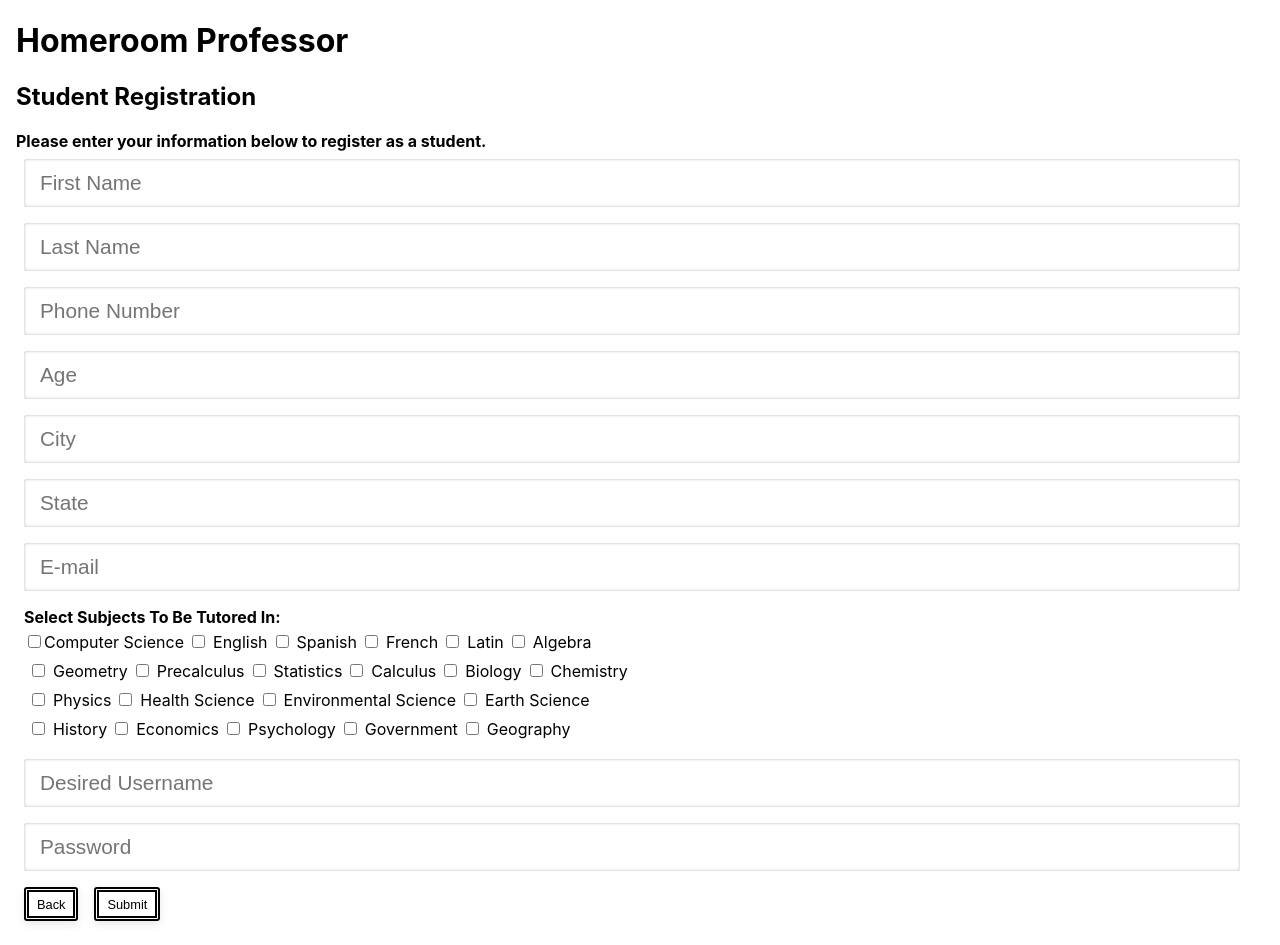
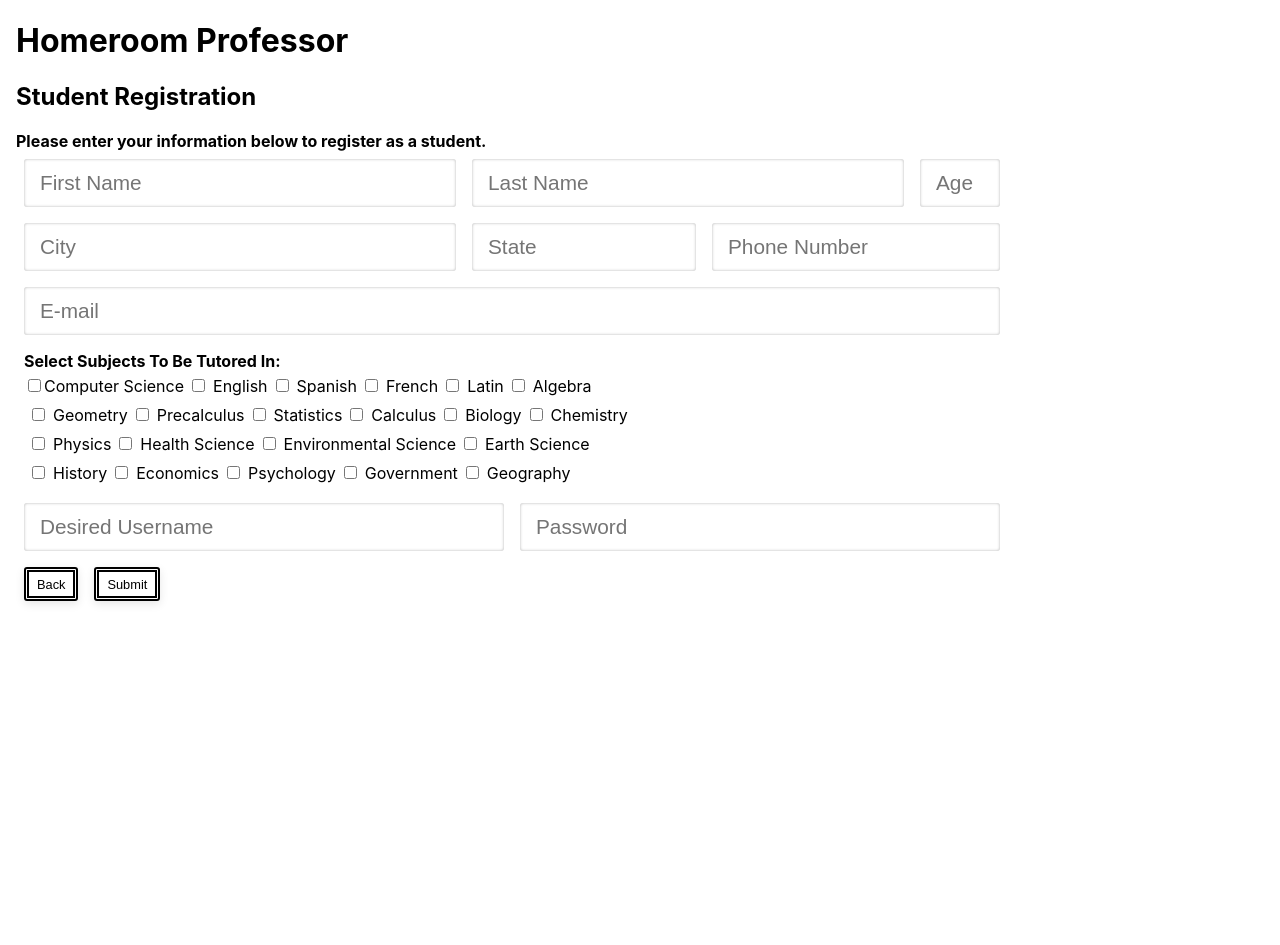
Before and after one commit to ammarsyed/HomeroomProfessor, a React (Create React App) app in the folder CEN3031Project/client/: page /StudentRegistration in a window 1280 px wide. After the commit the page ends 800 px from the top, so only its background shows below. Built offline with nearby package versions, Linux system fonts and the light colour scheme.

Commit message:
Fixed Login & Registration UI for minimize/maximize adjustments

```diff
--- a/CEN3031Project/client/src/components/Login.js
+++ b/CEN3031Project/client/src/components/Login.js
@@ -69,6 +69,7 @@ const Login = (props) => {
                 </b>
             </div>
             <input
+                className="inputFormHalf"
                 type="text"
                 placeholder="Enter Username"
                 value={username}
@@ -76,6 +77,7 @@ const Login = (props) => {
             />
             <br/>
             <input
+                className="inputFormHalf"
                 type="text"
                 placeholder="Enter Password"
                 value={hash}
--- a/CEN3031Project/client/src/components/ProfessorRegister.js
+++ b/CEN3031Project/client/src/components/ProfessorRegister.js
@@ -112,37 +112,44 @@ const ProfessorRegister = (props) => {
             </div>
 
             <input
+                className="inputHalf"
                 type="text"
                 placeholder="First Name"
                 value={firstName}
                 onChange={event => setFirstName(event.target.value)}
             />
             <input
+                className="inputHalf"
                 type="text"
                 placeholder="Last Name"
                 value={lastName}
                 onChange={event => setLastName(event.target.value)}
             />
+            <br/>
             <input
+                className="input38"
                 type="text"
                 placeholder="Phone Number"
                 value={phoneNumber}
                 onChange={event => setPhoneNumber(event.target.value)}
             />
-            <br />
             <input
+                className="inputHalf"
                 type="text"
                 placeholder="City"
                 value={city}
                 onChange={event => setCity(event.target.value)}
             />
             <input
+                className="inputThird"
                 type="text"
                 placeholder="State"
                 value={state}
                 onChange={event => setState(event.target.value)}
             />
+            <br />
             <input
+                className="inputForm"
                 type="text"
                 placeholder="E-mail"
                 value={email}
@@ -150,12 +157,14 @@ const ProfessorRegister = (props) => {
             />
             <br />
             <input
+                className="inputFormHalf"
                 type="text"
                 placeholder="University"
                 value={university}
                 onChange={event => setUniversity(event.target.value)}
             />
             <input
+                className="inputFormHalf"
                 type="text"
                 placeholder="Department"
                 value={department}
@@ -212,11 +221,13 @@ const ProfessorRegister = (props) => {
             </p>
             <input
                 type="text"
+                className="inputFormHalf"
                 placeholder="Desired Username"
                 value={username}
                 onChange={event => setUsername(event.target.value)}
             />
             <input
+                className="inputFormHalf"
                 type="text"
                 placeholder="Password"
                 value={hash}
--- a/CEN3031Project/client/src/components/StudentRegister.js
+++ b/CEN3031Project/client/src/components/StudentRegister.js
@@ -113,24 +113,21 @@ const StudentRegister = (props) => {
             </div>
 
             <input
+                className="inputHalf"
                 type="text"
                 placeholder="First Name"
                 value={firstName}
                 onChange={event => setFirstName(event.target.value)}
             />
             <input
+                className="inputHalf"
                 type="text"
                 placeholder="Last Name"
                 value={lastName}
                 onChange={event => setLastName(event.target.value)}
             />
             <input
-                type="text"
-                placeholder="Phone Number"
-                value={phoneNumber}
-                onChange={event => setPhoneNumber(event.target.value)}
-            />
-            <input
+                className="inputEigth"
                 type="text"
                 placeholder="Age"
                 value={age}
@@ -138,18 +135,29 @@ const StudentRegister = (props) => {
             />
             <br/>
             <input
+                className="inputHalf"
                 type="text"
                 placeholder="City"
                 value={city}
                 onChange={event => setCity(event.target.value)}
             />
             <input
+                className="inputThird"
                 type="text"
                 placeholder="State"
                 value={state}
                 onChange={event => setState(event.target.value)}
             />
             <input
+                className="input38"
+                type="text"
+                placeholder="Phone Number"
+                value={phoneNumber}
+                onChange={event => setPhoneNumber(event.target.value)}
+            />
+            <br/>
+            <input
+                className="inputForm"
                 type="text"
                 placeholder="E-mail"
                 value={email}
@@ -205,12 +213,14 @@ const StudentRegister = (props) => {
                     value="{geography}" onChange={event => setGeography(event.target.value)} />Geography</label>
             </p>
             <input
+                className="inputFormHalf"
                 type="text"
                 placeholder="Desired Username"
                 value={username}
                 onChange={event => setUsername(event.target.value)}
             />
             <input
+                className="inputFormHalf"
                 type="text"
                 placeholder="Password"
                 value={hash}
--- a/CEN3031Project/client/src/index.css
+++ b/CEN3031Project/client/src/index.css
@@ -132,7 +132,20 @@ input[type='text'] {
 	box-shadow: inset 0 0 3px rgba(0, 0, 0, 0.3);
 	border-radius: 3px;
 	padding: 0 1rem;
-	width: calc(100% - 12rem);
+	width: 61rem;
+	height: 3rem;
+	color:#000000;
+}
+
+.inputFormHalf[type='text'] {
+	margin: 0.5rem;
+	background: rgb(255, 255, 255);
+	font-size: 1.3rem;
+	border: #000000;
+	box-shadow: inset 0 0 3px rgba(0, 0, 0, 0.3);
+	border-radius: 3px;
+	padding: 0 1rem;
+	width: 30rem;
 	height: 3rem;
 	color:#000000;
 }
@@ -145,7 +158,20 @@ input[type='text'] {
 	box-shadow: inset 0 0 3px rgba(0, 0, 0, 0.3);
 	border-radius: 3px;
 	padding: 0 1rem;
-	width: calc(33% - 12rem);
+	width: 14rem;
+	height: 3rem;
+	color:#000000;
+}
+
+.input38[type='text'] {
+	margin: 0.5rem;
+	background: rgb(255, 255, 255);
+	font-size: 1.3rem;
+	border: #000000;
+	box-shadow: inset 0 0 3px rgba(0, 0, 0, 0.3);
+	border-radius: 3px;
+	padding: 0 1rem;
+	width: 18rem;
 	height: 3rem;
 	color:#000000;
 }
@@ -158,7 +184,7 @@ input[type='text'] {
 	box-shadow: inset 0 0 3px rgba(0, 0, 0, 0.3);
 	border-radius: 3px;
 	padding: 0 1rem;
-	width: calc(50% - 12rem);
+	width: 27rem;
 	height: 3rem;
 	color:#000000;
 }
@@ -171,7 +197,7 @@ input[type='text'] {
 	box-shadow: inset 0 0 3px rgba(0, 0, 0, 0.3);
 	border-radius: 3px;
 	padding: 0 1rem;
-	width: calc(21% - 12rem);
+	width: 5rem;
 	height: 3rem;
 	color:#000000;
 }
```
Also changed, not shown: 1 other file (tests, documents, lock files or other folders).
